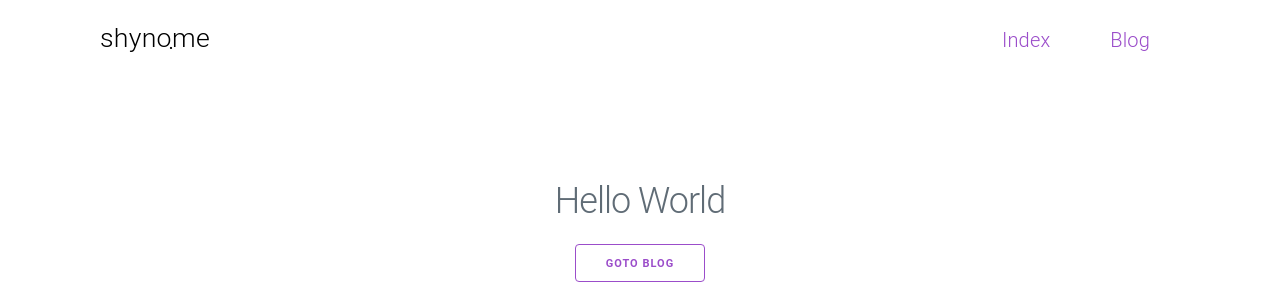
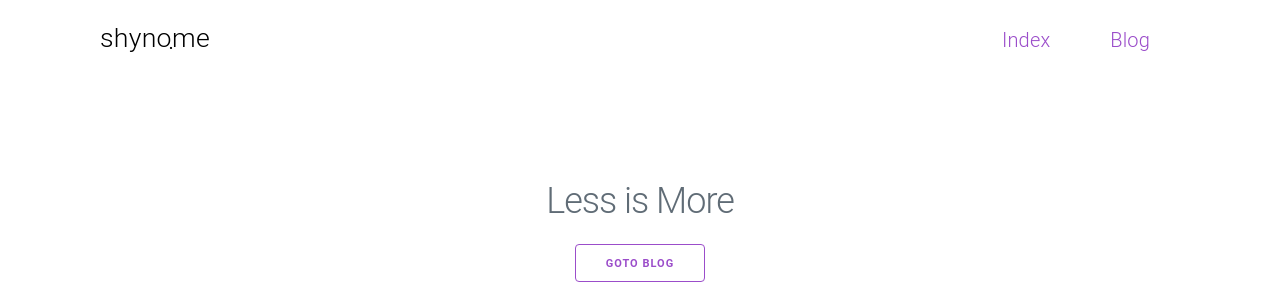
Before and after one commit to shynome/shyno.me, a SvelteKit app: page / in a window 1280 px wide. Shown: the top 284 px of the page. Built offline with nearby package versions, Linux system fonts and the light colour scheme.

Commit message:
less is more

```diff
--- a/src/routes/+page.svelte
+++ b/src/routes/+page.svelte
@@ -4,7 +4,7 @@
 
 <div class="home">
 	<div>
-		<h2>Hello World</h2>
+		<h2>Less is More</h2>
 		<div>
 			<a class="button button-outline" href="/blog">Goto Blog</a>
 		</div>
```
